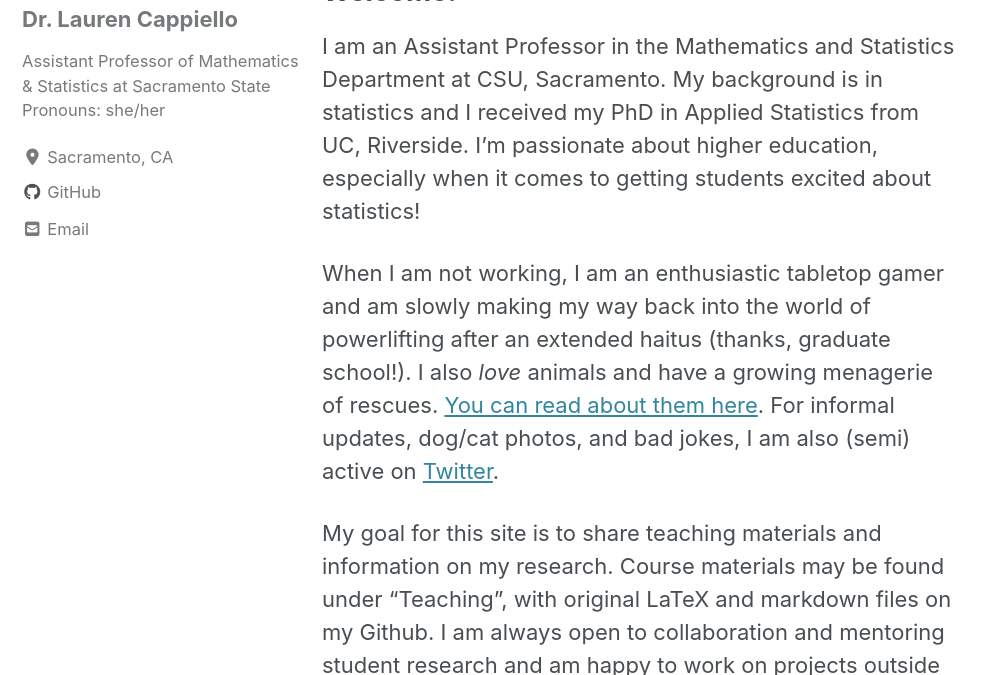
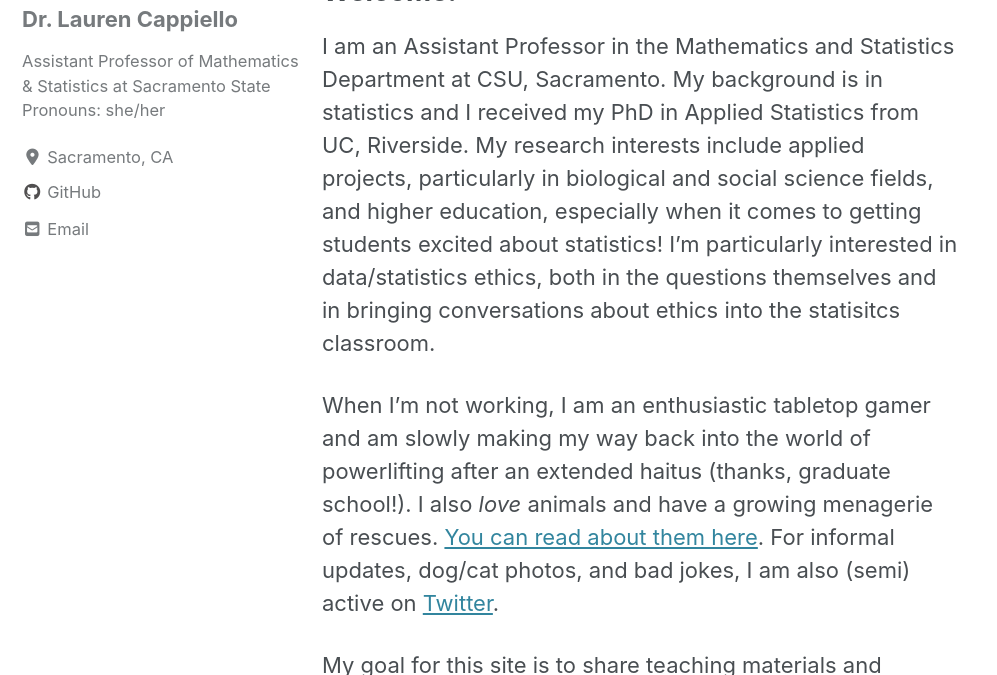
Before and after one commit to lgpcappiello/lgpcappiello.github.io, a Jekyll site: the page built from index.md, in a window 1280 px wide and 900 px high, cut to the strip 225-900 px from the top of the window. Shown: the whole strip, without its empty margins (0-997 px from the left). Built offline with Jekyll 4.4.1, drawn with Linux system fonts in a browser that asks for light colours; cached includes are drawn as plain includes; nearby versions of some CDN libraries; our own code applies the rules of GitHub Pages for plain Markdown files.

Commit message:
Update index.md

```diff
--- a/index.md
+++ b/index.md
@@ -6,9 +6,9 @@ author_profile: true
 
 ## Welcome!
 
-I am an Assistant Professor in the Mathematics and Statistics Department at CSU, Sacramento. My background is in statistics and I received my PhD in Applied Statistics from UC, Riverside. I'm passionate about higher education, especially when it comes to getting students excited about statistics!
+I am an Assistant Professor in the Mathematics and Statistics Department at CSU, Sacramento. My background is in statistics and I received my PhD in Applied Statistics from UC, Riverside. My research interests include applied projects, particularly in biological and social science fields, and higher education, especially when it comes to getting students excited about statistics! I'm particularly interested in data/statistics ethics, both in the questions themselves and in bringing conversations about ethics into the statisitcs classroom.
 
-When I am not working, I am an enthusiastic tabletop gamer and am slowly making my way back into the world of powerlifting after an extended haitus (thanks, graduate school!). I also *love* animals and have a growing menagerie of rescues. <a href="https://lgpcappiello.github.io/Meet-the-Rescues/">You can read about them here</a>. For informal updates, dog/cat photos, and bad jokes, I am also (semi) active on <a href="https://twitter.com/lgpcappiello" target="_blank">Twitter</a>.
+When I'm not working, I am an enthusiastic tabletop gamer and am slowly making my way back into the world of powerlifting after an extended haitus (thanks, graduate school!). I also *love* animals and have a growing menagerie of rescues. <a href="https://lgpcappiello.github.io/Meet-the-Rescues/">You can read about them here</a>. For informal updates, dog/cat photos, and bad jokes, I am also (semi) active on <a href="https://twitter.com/lgpcappiello" target="_blank">Twitter</a>.
 
 My goal for this site is to share teaching materials and information on my research. Course materials may be found under "Teaching", with original LaTeX and markdown files on my Github. I am always open to collaboration and mentoring student research and am happy to work on projects outside of the current scope of my research. I also do consulting work as time permits. Please feel free to reach out to me with any questions.
 
```
